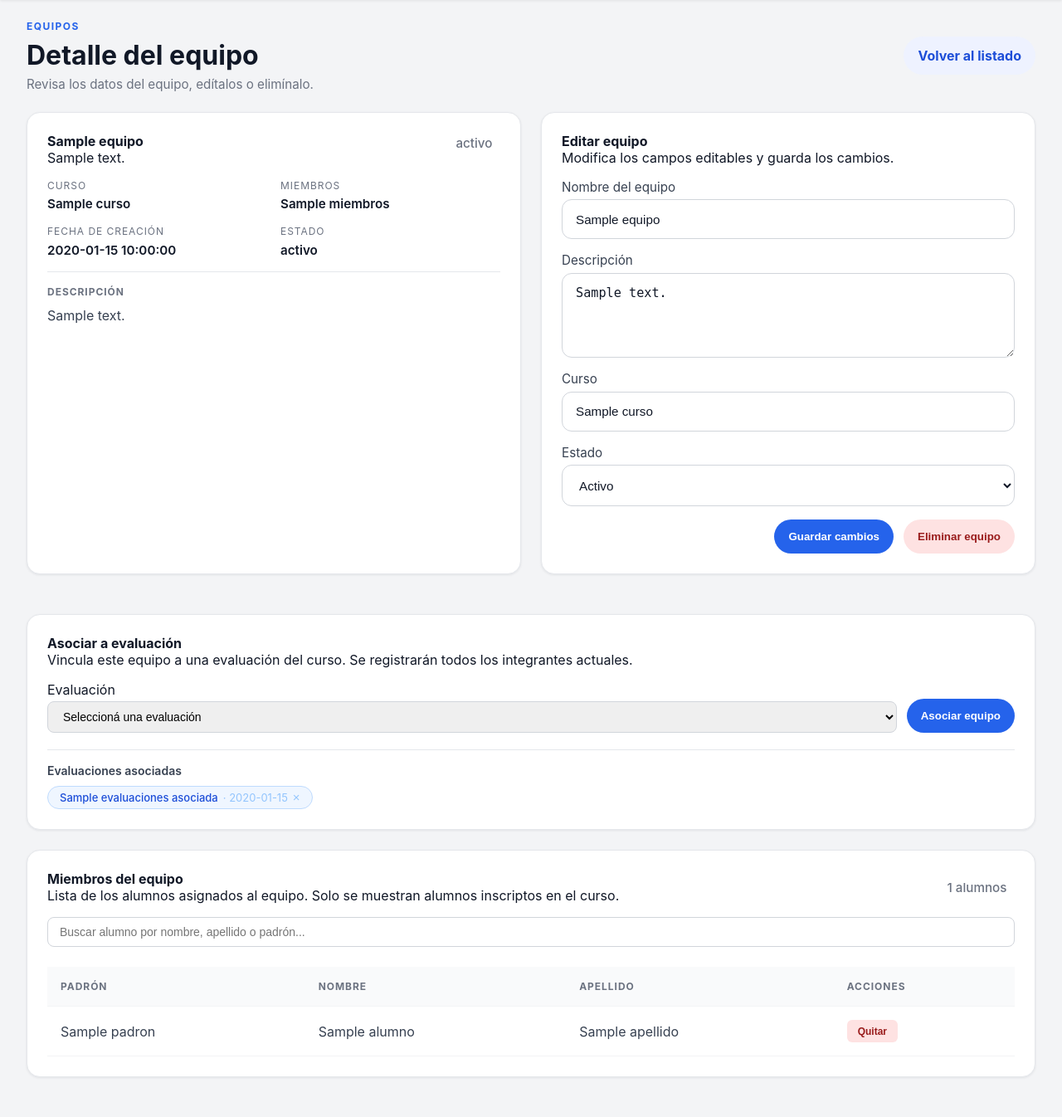
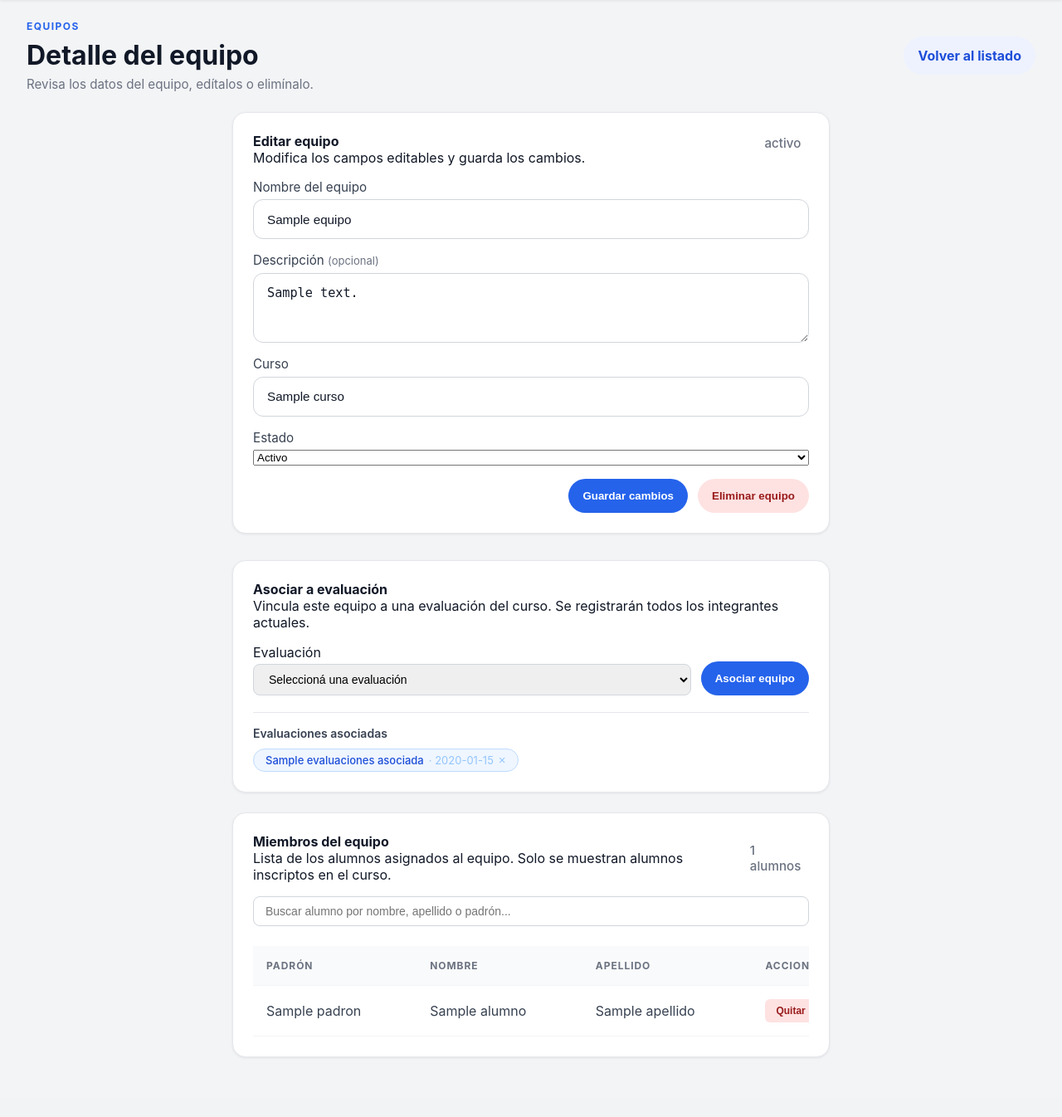
Before and after one commit to msoiffer-facu/tp_final_ids, a Flask app: template frontend/templates/equipos/abm.html in a window 1280 px wide. Shown: the part 56-1402 px from the top of the page at 83% size. After the commit the page ends 1330 px from the top, so only its background shows below. Run offline with Flask 3, Linux system fonts and the light colour scheme; the template is opened without the code that fills it: most values are stand-ins (such as "Sample title", 1, 10 or a date in 2020).

Commit message:
Equipos: unificar formato de edicion con nuevo equipo y ajustar ancho de formularios
- Reemplaza el layout de dos columnas en abm.html por el mismo formato centrado de nuevo.html
- Secciones 'Asociar a evaluacion' y 'Miembros del equipo' usan detail-card igual que el resto del TP
- Descripcion marcada como opcional en el formulario de edicion
- Ancho de formularios ajustado a 720px en nuevo.html y abm.html

Co-Authored-By: Claude Sonnet 4.6 <noreply@anthropic.com>

```diff
--- a/frontend/templates/equipos/abm.html
+++ b/frontend/templates/equipos/abm.html
@@ -16,58 +16,24 @@
     <a href="{{ url_for('views.equipos') }}" class="btn secondary">Volver al listado</a>
 </div>
 
-<div class="detail-grid">
-    <div class="detail-card">
-        <div class="detail-card-header">
-            <div>
-                <h2>{{ equipo.nombre }}</h2>
-                <p>{{ equipo.descripcion }}</p>
-            </div>
-            <span class="badge">{{ equipo.estado }}</span>
-        </div>
-
-        <dl class="detail-list">
-            <div>
-                <dt>Curso</dt>
-                <dd>{{ equipo.curso }}</dd>
-            </div>
-            <div>
-                <dt>Miembros</dt>
-                <dd>{{ equipo.miembros }}</dd>
-            </div>
-            <div>
-                <dt>Fecha de creación</dt>
-                <dd>{{ equipo.fecha_creacion }}</dd>
-            </div>
-            <div>
-                <dt>Estado</dt>
-                <dd>{{ equipo.estado }}</dd>
-            </div>
-        </dl>
-
-        <div class="section-divider"></div>
-        <div>
-            <p class="description-label">Descripción</p>
-            <p class="description-text">{{ equipo.descripcion }}</p>
-        </div>
-    </div>
-
+<div style="max-width:720px; margin:0 auto 32px auto;">
     <div class="detail-card">
         <div class="detail-card-header">
             <div>
                 <h2>Editar equipo</h2>
                 <p>Modifica los campos editables y guarda los cambios.</p>
             </div>
+            <span class="badge">{{ equipo.estado }}</span>
         </div>
 
         <form method="POST" class="form-grid">
             <label>
                 Nombre del equipo
-                <input type="text" name="nombre" value="{{ equipo.nombre }}">
+                <input type="text" name="nombre" value="{{ equipo.nombre }}" required>
             </label>
             <label>
-                Descripción
-                <textarea name="descripcion" rows="4">{{ equipo.descripcion }}</textarea>
+                <span>Descripción <span style="font-weight:400; color:#6b7280; font-size:13px;">(opcional)</span></span>
+                <textarea name="descripcion" rows="3">{{ equipo.descripcion }}</textarea>
             </label>
             <label>
                 Curso
@@ -75,7 +41,7 @@
             </label>
             <label>
                 Estado
-                <select name="estado" style="width:100%; border:1px solid #d1d5db; border-radius:0.75rem; padding:0.9rem 1rem; font-size:0.95rem; color:#111827; background:#fff;">
+                <select name="estado">
                     <option value="Activo" {% if equipo.estado == 'Activo' %}selected{% endif %}>Activo</option>
                     <option value="Inactivo" {% if equipo.estado == 'Inactivo' %}selected{% endif %}>Inactivo</option>
                     <option value="Abandono" {% if equipo.estado == 'Abandono' %}selected{% endif %}>Abandono</option>
@@ -93,7 +59,8 @@
     </div>
 </div>
 
-<div class="members-card" style="margin-bottom:24px;">
+<div style="max-width:720px; margin:0 auto 24px auto;">
+<div class="detail-card">
     <div class="members-header">
         <div>
             <h2>Asociar a evaluación</h2>
@@ -137,8 +104,10 @@
     </div>
     {% endif %}
 </div>
+</div>
 
-<div class="members-card">
+<div style="max-width:720px; margin:0 auto 24px auto;">
+<div class="detail-card">
     <div class="members-header">
         <div>
             <h2>Miembros del equipo</h2>
@@ -237,4 +206,5 @@
         </table>
     </div>
 </div>
+</div>
 {% endblock %}
--- a/frontend/templates/equipos/nuevo.html
+++ b/frontend/templates/equipos/nuevo.html
@@ -16,7 +16,7 @@
     <a href="{{ url_for('views.equipos') }}" class="btn secondary">Volver al listado</a>
 </div>
 
-<div style="max-width:560px; margin:0 auto;">
+<div style="max-width:720px; margin:0 auto;">
     <div class="detail-card">
         <div class="detail-card-header">
             <div>
```
